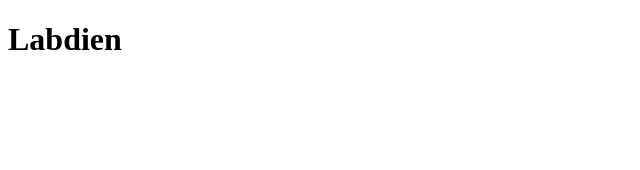
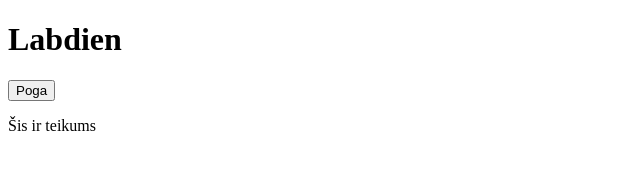
Before and after one commit to Reiniszi/Mans-pirmais-projekts, a plain HTML site: page index.html in a window 1280 px wide. Shown: the whole page, without its empty margins (0-640 px from the left). Drawn offline with Linux system fonts and the light colour scheme.

Commit message:
Added button

```diff
--- a/index.html
+++ b/index.html
@@ -9,5 +9,9 @@
     <h1>
         Labdien
     </h1>
+    <button>Poga</button>
+    <p class="text">
+        Šis ir teikums
+    </p>
 </body>
 </html>
```
